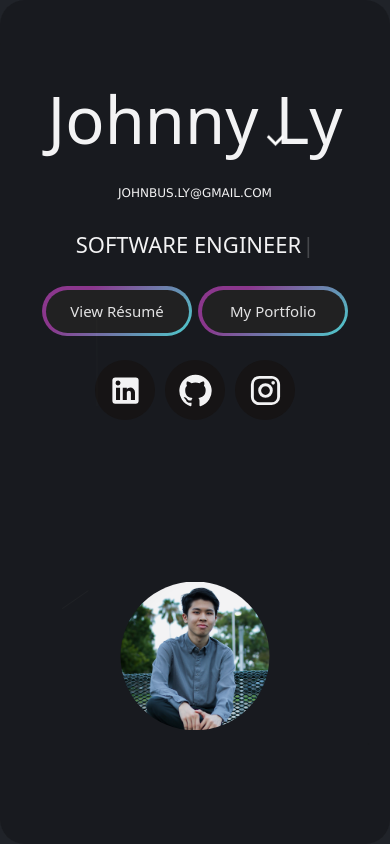
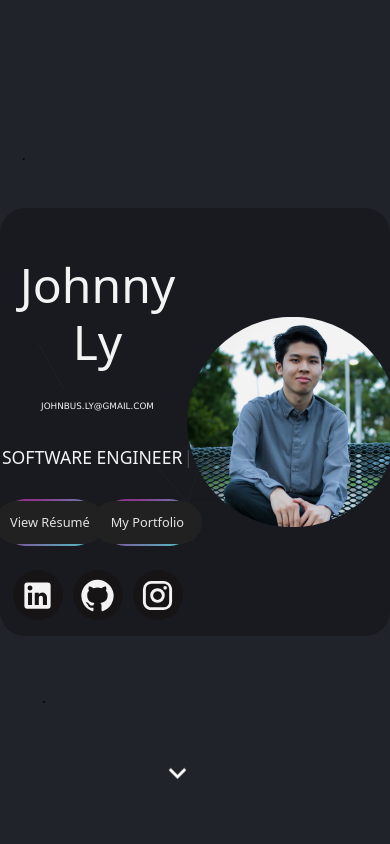
Before and after one commit to LyJohnny/react-personalwebsite, a React (Create React App) app: page / in a window 390 px wide. Shown: the top 844 px of the page. Built offline with nearby package versions, Linux system fonts and the light colour scheme.

Commit message:
media queries for max width down to 767px

```diff
--- a/src/components/Particle-Config.js
+++ b/src/components/Particle-Config.js
@@ -18,10 +18,10 @@ const particlesConfig = {
 
     particles: {
       number: {
-        value: 60,
+        value: 55,
         density: {
           enable: true,
-          value_area: 3000
+          value_area: 2000
         }
       },
       color: {
@@ -43,7 +43,7 @@ const particlesConfig = {
         }
       },
       opacity: {
-        value: 0.5,
+        value: 0.85,
         random: false,
         anim: {
           enable: false,
@@ -58,7 +58,7 @@ const particlesConfig = {
         anim: {
           enable: false,
           speed: 40,
-          size_min: 0.1,
+          size_min: 3,
           sync: false
         }
       },
@@ -73,7 +73,7 @@ const particlesConfig = {
         enable: true,
         speed: 1,
         direction: "none",
-        random: false,
+        random: true,
         straight: false,
         out_mode: "out",
         bounce: false,
--- a/src/components/styles/Home.scss
+++ b/src/components/styles/Home.scss
@@ -1,6 +1,6 @@
 .home {
 
-    min-width: 100%;
+    max-width: 100%;
     min-height: 100vh;
     background-color: #f8efef;
     position: relative;
@@ -21,7 +21,7 @@
 
 	.home__container {
         display:flex;
-        min-height: 50%;
+        min-height: 100%;
 		min-width: 50%;
         align-items: center;
         justify-content: center;
@@ -42,57 +42,68 @@
 	.Typewriter{
 		color: white;
 		text-transform: uppercase;
-		font-size: 22px;
+		font-size: 1.375rem;
 		opacity: 1;
 	}
 
 
 
     .text{
-        line-height: 35px;
+        line-height: 2.188rem;
 
 
         p{
             color: rgb(255, 255, 255);
             text-transform: uppercase;
-            font-size: 22px;
+            font-size: 1.375rem;
         }
 		.email-text{
 			color: rgb(255, 255, 255);
-			font-size: 12px;
+			font-size: 0.75rem;
 			font-family: Verdana, Geneva, Tahoma, sans-serif;
 			font-weight: lighter;
 		}
 
         h1 {
 
-            font-size: 65px;
+            font-size: 4rem;
             color: rgb(255, 255, 255);
         }
     }
 
 
 
-
-.home__img {
-	min-width: 312px;
-	min-height: 312px;
-	display:flex;
+img{
+	max-width: 356px;
+	max-height: 356px;
+	display: flex;
 	justify-content: center;
 	align-items: center;
-	position: relative;
+	margin: auto;
+	clip-path: circle(50% at 50% 50%); // to make your portrait.png file cropped to circle
+
+}
+// .home__img {
+// 	// min-width: 312px;
+// 	// min-height: 312px;
+// 	display:flex;
+// 	justify-content: center;
+// 	align-items: center;
+// 	position: relative;
 
 
-    clip-path: circle(50% at 50% 50%); // to make your portrait.png file cropped to circle
-}
+// }
 
 .infoCol{
-	padding: 2em;
-
+	padding: 2.75em;
+	justify-content: center;
+	align-items: center;
 }
 .portraitCol{
-	padding: 2em;
-
+	padding: 2.75em;
+	display: flex;
+	justify-content: center;
+	align-items: center;
 
 }
 
@@ -107,8 +118,8 @@
 .arrowDown{
 
 	position:absolute;
-	right: 25%;
-	top: 15%;
+	right: 50%;
+	top: 90%;
 	// align-items: center;
 	// justify-content: center;
 	cursor: pointer;
@@ -160,7 +171,7 @@ $background-color_3: transparent;
 	transition: 500ms;
 	&:hover {
 		&::after {
-			font-size: 15px;
+			font-size: 1rem;
 			background-color: $background-color_3;
 		}
 		transform: scale(0.9);
@@ -179,13 +190,32 @@ $background-color_3: transparent;
 		align-items: center;
 		justify-content: center;
 		content: 'View Résumé';
-		font-size: 15px;
+		font-size: 1rem;
 		color: $color_2;
 		border-radius: 25px;
 		background-color: $background-color_2;
 		transition: 500ms;
 	}
 }
+
+#portfolio-button {
+	&::after {
+		width: 143px;
+		height: 43px;
+		position: absolute;
+		display: flex;
+		align-items: center;
+		justify-content: center;
+		content: 'My Portfolio';
+		font-size: 1rem;
+		color: $color_2;
+		border-radius: 25px;
+		background-color: $background-color_2;
+		transition: 500ms;
+	}
+}
+
+
 
 
 .modal-backdrop {
@@ -216,29 +246,6 @@ $background-color_3: transparent;
 
 
 
-#portfolio-button {
-	&::after {
-		width: 143px;
-		height: 43px;
-		position: absolute;
-		display: flex;
-		align-items: center;
-		justify-content: center;
-		content: 'My Portfolio';
-		font-size: 15px;
-		color: $color_2;
-		border-radius: 25px;
-		background-color: $background-color_2;
-		transition: 500ms;
-	}
-}
-
-
-
-
-
-
-
 /* =========================Social Media Icons================================================= */
 
 
@@ -257,7 +264,7 @@ ul#social-icons {
 		position: relative;
 		display: block;
 		color: $color_1;
-		font-size: 30px;
+		font-size: 1.875rem;
 		height: 60px;
 		width: 60px;
 		background: #171515;
@@ -329,97 +336,555 @@ ul#social-icons {
 
 
 
+// Media Query for when decreasing screen size to laptop level
+@media screen and (max-width: 992px) {
 
-// Media Query for when decreasing screen size to tablet level (wider width)
-@media (max-width: 768px) {
-    .text{
-        line-height: 30px;
-        white-space: nowrap;
+    .home {
+
+		min-width: 100%;
+		min-height: 100vh;
+		background-color: #f8efef;
+		position: relative;
+		z-index: 1;
+		display: flex;
+		align-items: center;
+		justify-content: center;
+
+
+
+
+
+		.hiddenHome{
+			opacity: 0;
+			transition: all 1.5s;
 		}
 
-    p {
-        font-size: 14px;
+
+		.home__container {
+			display:flex;
+			max-height: 100%;
+			min-width: 80%;
+			align-items: center;
+			justify-content: center;
+			position: relative;
+			background-color: #191B1F;
+			opacity: 0.95;
+			border-radius: 25px;
+			z-index: -1;
+
 		}
 
-    h1{
-        font-size: 30px;
+		.hiddenDescription{
+			opacity: 0;
+			transition:	all 1.5s;
+			transition-delay: 2.5s;
+
+		}
+		.Typewriter{
+			color: white;
+			text-transform: uppercase;
+			font-size: 1.375rem;
+			opacity: 1;
 		}
 
-	.home__container{
-		display: flex;
-		min-height: 50%;
-		min-width: 50%;
-        text-align: center;
-        flex-direction: column-reverse;
-        justify-content: center;
-    }
-	.home__img img {
-        max-width: 212px;
-		max-height: 212px;
-		display:flex;
-		justify-content: center;
-		align-items: center;
-		position: relative;
 
 
-		clip-path: circle(50% at 50% 50%); // to make your portrait.png file cropped to circle
-    }
-	.infoCol{
-		padding: 1em;
-
-	}
-	.portraitCol{
-		padding: 1em;
+		.text{
+			line-height: 2.188rem;
 
 
+			p{
+				color: rgb(255, 255, 255);
+				text-transform: uppercase;
+				font-size: 1.375rem;
+			}
+			.email-text{
+				color: rgb(255, 255, 255);
+				font-size: 0.75rem;
+				font-family: Verdana, Geneva, Tahoma, sans-serif;
+				font-weight: lighter;
+			}
+
+			h1 {
+
+				font-size: 4rem;
+				color: rgb(255, 255, 255);
 			}
 		}
 
 
 
-// Media query for when our width is about smartphone level so we have the portrait icon move to above the text
-@media (max-width: 480px) {
+
+		img{
+			max-width: 312px;
+			max-height: 312px;
+			display: flex;
+			justify-content: center;
+			align-items: center;
+			margin: auto;
+			clip-path: circle(50% at 50% 50%); // to make your portrait.png file cropped to circle
+
+		}
+
+	.infoCol{
+		padding: 1.5em;
+		justify-content: center;
+		align-items: center;
+	}
+	.portraitCol{
+		padding: 1.5em;
+		display: flex;
+		justify-content: center;
+		align-items: center;
+
+	}
+
+}
+
+}
 
 
-    .home__container{
+
+// Media Query for when decreasing screen size to tablet level (wider width)
+@media screen and (max-width: 767px) {
+
+	.home {
+
+		min-width: 100%;
+		min-height: 100vh;
+		background-color: #f8efef;
+		position: relative;
+		z-index: 1;
 		display: flex;
-		min-height: 50%;
-		min-width: 50%;
-        text-align: center;
-        flex-direction: column-reverse;
+		align-items: center;
 		justify-content: center;
+
+		.hiddenHome{
+			opacity: 0;
+			transition: all 1.5s;
 		}
 
-    .home__img img {
-        max-width: 150px;
-		max-height: 150px;
+		.home__container {
 			display:flex;
+			max-height: 100%;
+			min-width: 90%;
+			align-items: center;
+			justify-content: center;
+			position: relative;
+			background-color: #191B1F;
+			opacity: 0.95;
+			border-radius: 25px;
+			z-index: -1;
+
+		}
+
+		.hiddenDescription{
+			opacity: 0;
+			transition:	all 1.5s;
+			transition-delay: 2.5s;
+
+		}
+		.Typewriter{
+			color: white;
+			text-transform: uppercase;
+			font-size: 1.10rem;
+			opacity: 1;
+		}
+
+
+		.text{
+			line-height: 2.188rem;
+
+
+			p{
+				color: rgb(255, 255, 255);
+				text-transform: uppercase;
+				font-size: 1.10rem;
+			}
+			.email-text{
+				color: rgb(255, 255, 255);
+				font-size: 0.55rem;
+				font-family: Verdana, Geneva, Tahoma, sans-serif;
+				font-weight: lighter;
+			}
+
+			h1 {
+
+				font-size: 3rem;
+				color: rgb(255, 255, 255);
+			}
+		}
+
+		img{
+			max-width: 258px;
+			max-height: 258px;
+			display: flex;
 			justify-content: center;
 			align-items: center;
-		position: relative;
+			margin: auto;
+			clip-path: circle(50% at 50% 50%); // to make your portrait.png file cropped to circle
+
+		}
+
+	.infoCol{
+		max-width: 50%;
+		padding: 1em;
+		justify-content: center;
+		align-items: center;
+	}
+	.portraitCol{
+		max-width: 50%;
+		padding: 1em;
+		display: flex;
+		justify-content: center;
+		align-items: center;
+
+	}
+
+}
+
+$color_1: transparent;
+$color_2: #eee;
+$background-color_1: #25d8d7;
+$background-color_2: #222;
+$background-color_3: transparent;
+
+/* ============================Resume and Portfolio Buttons=====================================================*/
+.noselect {
+	user-select: none;
+	color: $color_1;
+
+	display: flex;
+	align-items: center;
+	justify-content: center;
+	width: 140px;
+	height: 47px;
+	margin: 0 2px;
+	cursor: pointer;
+	border: none;
+	border-radius: 25px;
+	background-color: $background-color_1;
+	background-image: linear-gradient(316deg, #50d8d7 0%, #923993 74%);
+	transition: 500ms;
+	&:hover {
+		&::after {
+			font-size: 0.9rem;
+			background-color: $background-color_3;
+		}
+		transform: scale(0.9);
+	}
+	&:focus {
+		outline: none;
+	}
+}
+#resume-button {
+	&::after {
+        z-index: 1000;
+		width: 110px;
+		position: absolute;
+		display: flex;
+		align-items: center;
+		justify-content: center;
+		content: 'View Résumé';
+		font-size: 0.8rem;
+		color: $color_2;
+		border-radius: 25px;
+		background-color: $background-color_2;
+		transition: 500ms;
+	}
+}
+
+#portfolio-button {
+	&::after {
+		z-index: 1000;
+		width: 110px;
+		position: absolute;
+		display: flex;
+		align-items: center;
+		justify-content: center;
+		content: 'My Portfolio';
+		font-size: 0.8rem;
+		color: $color_2;
+		border-radius: 25px;
+		background-color: $background-color_2;
+		transition: 500ms;
+	}
+}
 
 
-		clip-path: circle(50% at 50% 50%); // to make your portrait.png file cropped to circle
+/* =========================Social Media Icons================================================= */
+
+
+
+$color_1: #666;
+$color_2: #456cba;
+$color_3: #26a4f2;
+$color_4: #e23670;
+
+ul#social-icons {
+	display: flex;
+    align-items: center;
+    justify-items: center;
+	padding: 0%;
+	li {
+		position: relative;
+		display: block;
+		color: $color_1;
+		font-size: 0rem;
+		max-height: 50px;
+		max-width: 50px;
+		background: #171515;
+		line-height: 50px;
+		border-radius: 50%;
+		margin: 0 5px;
+		cursor: pointer;
+		transition: .5s;
+		&:before {
+			position: absolute;
+			content: '';
+			// top: 1;
+			// left: 1;
+			height: inherit;
+			width: inherit;
+			border-radius: 50%;
+			transform: scale(.5);
+			z-index: -1;
+			transition: .5s;
+
 		}
-
-    .text{
-        h1{
-            font-size: 23px;
-        }
-
-        p{
-            font-size: 11px;
+		&:hover {
+			&:before {
+				filter: blur(1px);
+				transform: scale(0.8);
 			}
 		}
-	.infoCol{
-		padding: 0.5em;
-
 	}
-	.portraitCol{
-		padding: 0.5em;
 
 
 }
 
 
 }
+
+
+
+// Media query for when our width is about smartphone level so we have the portrait icon move to above the text
+@media (max-width: 600px) {
+
+	.home {
+
+		min-width: 100%;
+		min-height: 100vh;
+		background-color: #f8efef;
+		position: relative;
+		z-index: 1;
+		display: flex;
+		align-items: center;
+		justify-content: center;
+
+		.hiddenHome{
+			opacity: 0;
+			transition: all 1.5s;
+		}
+
+		.home__container {
+			display:flex;
+			max-height: 100%;
+			min-width: 90%;
+			align-items: center;
+			justify-content: center;
+			position: relative;
+			background-color: #191B1F;
+			opacity: 0.95;
+			border-radius: 25px;
+			z-index: -1;
+
+		}
+
+		.hiddenDescription{
+			opacity: 0;
+			transition:	all 1.5s;
+			transition-delay: 2.5s;
+
+		}
+		.Typewriter{
+			color: white;
+			text-transform: uppercase;
+			font-size: 1.10rem;
+			opacity: 1;
+		}
+
+
+		.text{
+			line-height: 2.188rem;
+
+
+			p{
+				color: rgb(255, 255, 255);
+				text-transform: uppercase;
+				font-size: 1.10rem;
+			}
+			.email-text{
+				color: rgb(255, 255, 255);
+				font-size: 0.55rem;
+				font-family: Verdana, Geneva, Tahoma, sans-serif;
+				font-weight: lighter;
+			}
+
+			h1 {
+
+				font-size: 3rem;
+				color: rgb(255, 255, 255);
+			}
+		}
+
+		img{
+			max-width: 212px;
+			max-height: 212px;
+			display: flex;
+			justify-content: center;
+			align-items: center;
+			margin: auto;
+			clip-path: circle(50% at 50% 50%); // to make your portrait.png file cropped to circle
+
+		}
+
+	.infoCol{
+		max-width: 50%;
+		padding: 0em;
+		justify-content: center;
+		align-items: center;
+	}
+	.portraitCol{
+		max-width: 50%;
+		padding: 0em;
+		display: flex;
+		justify-content: center;
+		align-items: center;
+
+	}
+
+}
+
+$color_1: transparent;
+$color_2: #eee;
+$background-color_1: #25d8d7;
+$background-color_2: #222;
+$background-color_3: transparent;
+
+/* ============================Resume and Portfolio Buttons=====================================================*/
+.noselect {
+	user-select: none;
+	color: $color_1;
+
+	display: flex;
+	align-items: center;
+	justify-content: center;
+	width: 140px;
+	height: 47px;
+	margin: 0 2px;
+	cursor: pointer;
+	border: none;
+	border-radius: 25px;
+	background-color: $background-color_1;
+	background-image: linear-gradient(316deg, #50d8d7 0%, #923993 74%);
+	transition: 500ms;
+	&:hover {
+		&::after {
+			font-size: 0.9rem;
+			background-color: $background-color_3;
+		}
+		transform: scale(0.9);
+	}
+	&:focus {
+		outline: none;
+	}
+}
+#resume-button {
+	&::after {
+        z-index: 1000;
+		width: 110px;
+		position: absolute;
+		display: flex;
+		align-items: center;
+		justify-content: center;
+		content: 'View Résumé';
+		font-size: 0.8rem;
+		color: $color_2;
+		border-radius: 25px;
+		background-color: $background-color_2;
+		transition: 500ms;
+	}
+}
+
+#portfolio-button {
+	&::after {
+		z-index: 1000;
+		width: 110px;
+		position: absolute;
+		display: flex;
+		align-items: center;
+		justify-content: center;
+		content: 'My Portfolio';
+		font-size: 0.8rem;
+		color: $color_2;
+		border-radius: 25px;
+		background-color: $background-color_2;
+		transition: 500ms;
+	}
+}
+
+
+/* =========================Social Media Icons================================================= */
+
+
+
+$color_1: #666;
+$color_2: #456cba;
+$color_3: #26a4f2;
+$color_4: #e23670;
+
+ul#social-icons {
+	display: flex;
+    align-items: center;
+    justify-items: center;
+	padding: 0%;
+	li {
+		position: relative;
+		display: block;
+		color: $color_1;
+		font-size: 0rem;
+		max-height: 50px;
+		max-width: 50px;
+		background: #171515;
+		line-height: 50px;
+		border-radius: 50%;
+		margin: 0 5px;
+		cursor: pointer;
+		transition: .5s;
+		&:before {
+			position: absolute;
+			content: '';
+			// top: 1;
+			// left: 1;
+			height: inherit;
+			width: inherit;
+			border-radius: 50%;
+			transform: scale(.5);
+			z-index: -1;
+			transition: .5s;
+
+		}
+		&:hover {
+			&:before {
+				filter: blur(1px);
+				transform: scale(0.8);
+			}
+		}
+	}
+
+
+}
+
+
+}
```
Lines whose indentation alone changed are shown as unchanged.
